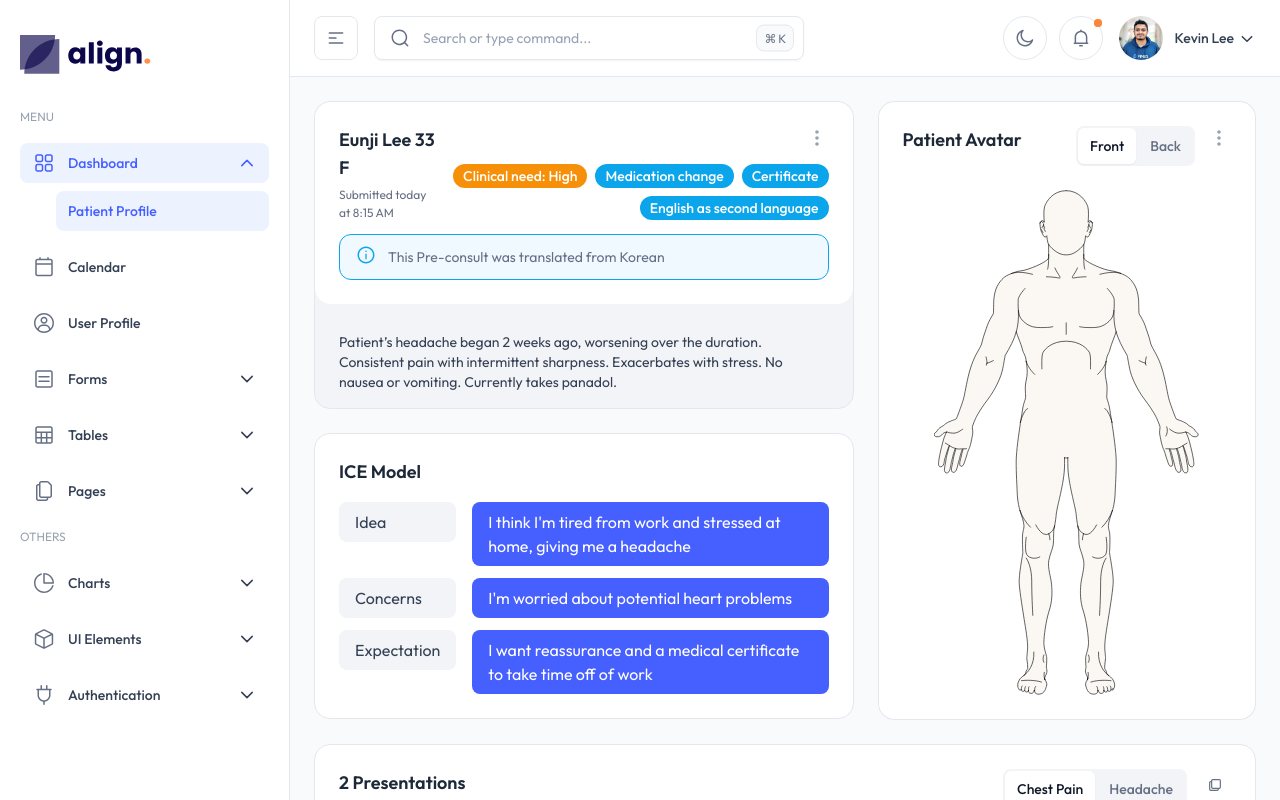
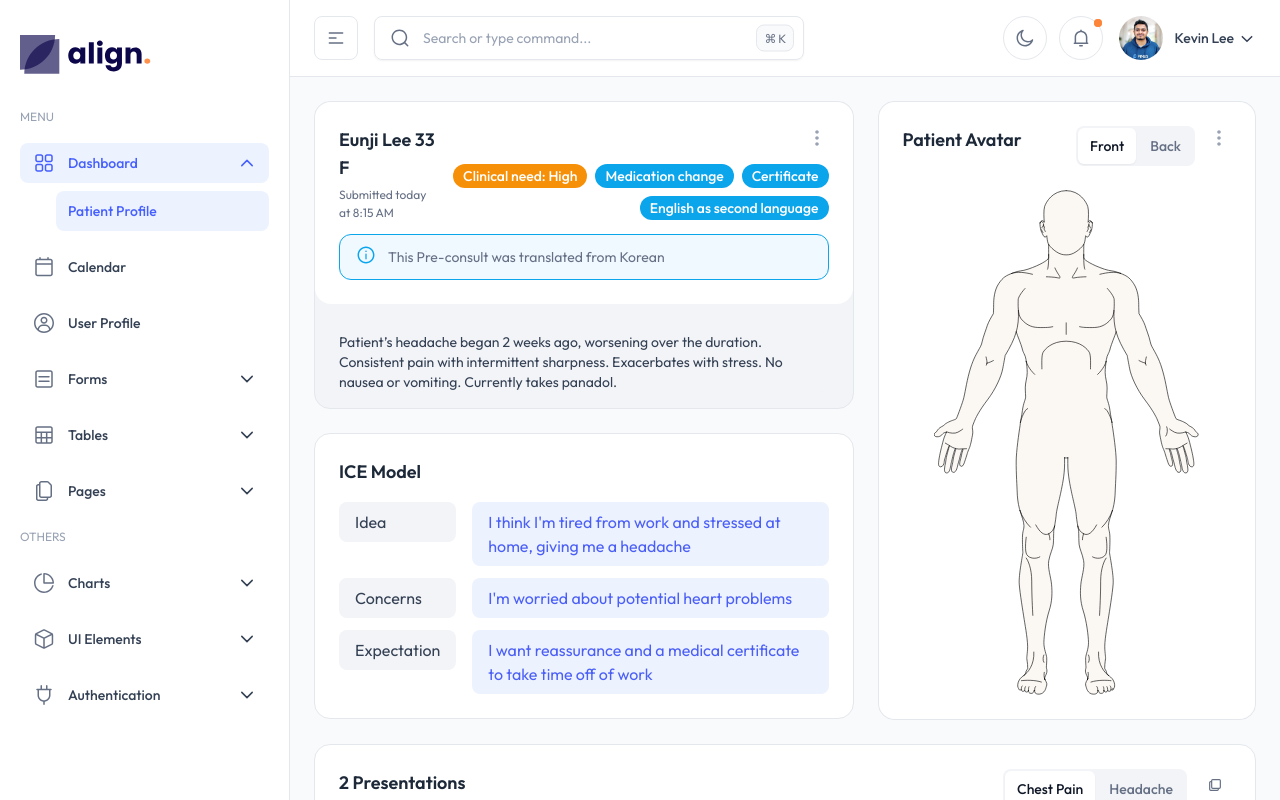
Before and after one commit to kahmunrah/Jimin-Dashboard-Website, a Next.js app in the folder next-dashboard/: page / in a window 1280 px wide. Shown: the top 800 px of the page. Built offline with nearby package versions, Linux system fonts and the light colour scheme.

Commit message:
Add svg dark mode logo and stuffs

```diff
--- a/next-dashboard/src/components/ecommerce/EcommerceMetrics.tsx
+++ b/next-dashboard/src/components/ecommerce/EcommerceMetrics.tsx
@@ -99,7 +99,7 @@ export const EcommerceMetrics: React.FC = () => {
           <dt className="px-4 py-2 rounded-lg bg-gray-100 text-gray-700 dark:bg-white/5 dark:text-white/80 whitespace-nowrap">
             Idea
           </dt>
-          <dd className="px-4 py-2 rounded-lg bg-[#465fff] text-white break-words min-w-0">
+          <dd className="px-4 py-2 rounded-lg bg-[#EDF3FE] text-[#4B5FF7] break-words min-w-0">
             I think I&apos;m tired from work and stressed at home, giving me a headache
           </dd>
 
@@ -107,7 +107,7 @@ export const EcommerceMetrics: React.FC = () => {
           <dt className="px-4 py-2 rounded-lg bg-gray-100 text-gray-700 dark:bg-white/5 dark:text-white/80 whitespace-nowrap">
             Concerns
           </dt>
-          <dd className="px-4 py-2 rounded-lg bg-[#465fff] text-white break-words min-w-0">
+          <dd className="px-4 py-2 rounded-lg bg-[#EDF3FE] text-[#4B5FF7] break-words min-w-0">
             I&apos;m worried about potential heart problems
           </dd>
 
@@ -115,7 +115,7 @@ export const EcommerceMetrics: React.FC = () => {
           <dt className="px-4 py-2 rounded-lg bg-gray-100 text-gray-700 dark:bg-white/5 dark:text-white/80 whitespace-nowrap">
             Expectation
           </dt>
-          <dd className="px-4 py-2 rounded-lg bg-[#465fff] text-white break-words min-w-0">
+          <dd className="px-4 py-2 rounded-lg bg-[#EDF3FE] text-[#4B5FF7] break-words min-w-0">
             I want reassurance and a medical certificate to take time off of work
           </dd>
         </dl>
```
Also changed, not shown: next-dashboard/public/images/logo/Align-logo-with-words-dark-mode.svg (added).
